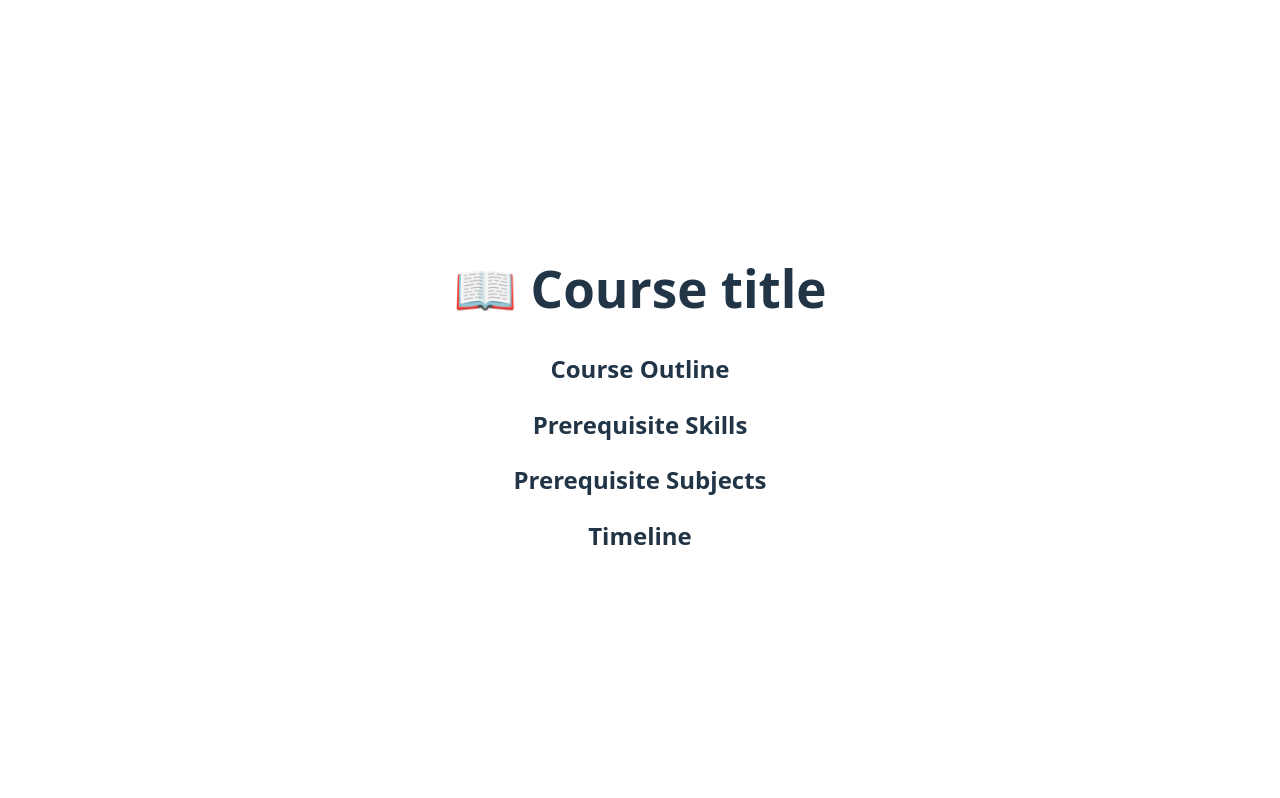
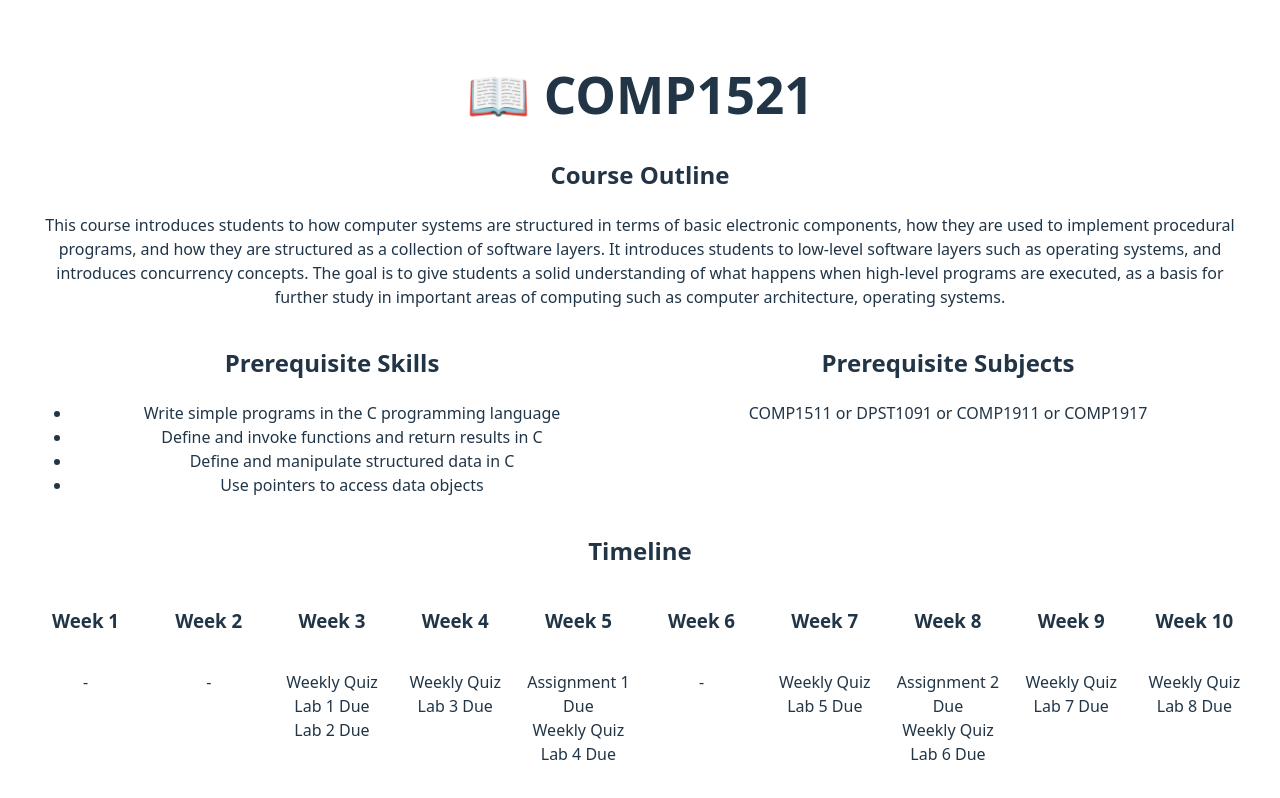
Before and after one commit to devsoc-unsw/trainee-ice-25t1, a React (Vite) app in the folder frontend/: page /course-info in a window 1280 px wide. Shown: the top 798 px of the page. Built offline with nearby package versions, Linux system fonts and the light colour scheme.

Commit message:
Added basic html structure to include all coursinfo

```diff
--- a/frontend/src/pages/CourseInfo/CourseInfo.css
+++ b/frontend/src/pages/CourseInfo/CourseInfo.css
@@ -1,5 +1,12 @@
 .prerequisites_grid {
   display: grid;
   grid-template-columns: repeat(2, 1fr);
-  gap: 1rem; /* or use 16px, or whatever gap you want */
+  gap: 1rem;
 }
+
+
+.timeline_grid {
+  display: grid;
+  grid-template-columns: repeat(10, 1fr);
+  gap: 1rem;
+}
--- a/frontend/src/pages/CourseInfo/CourseInfo.tsx
+++ b/frontend/src/pages/CourseInfo/CourseInfo.tsx
@@ -1,18 +1,57 @@
+import './CourseInfo.css';
 
 function CourseInfo() {
     return (
         <div >
-            <h1>📖 Course title</h1>
+            <h1>📖 COMP1521 </h1>
             <h2>Course Outline</h2>
-            <div className="grid grid-cols-2 gap-4">
+            <p> This course introduces students to how
+                computer systems are structured in terms of
+                basic electronic components, how they are
+                used to implement procedural programs, and how they are structured as a collection of software layers. It introduces students to low-level software layers such as operating systems, and introduces concurrency concepts. The goal is
+                to give students a solid understanding of what happens when high-level programs are executed, as a basis for
+                further study in important areas of  computing such as computer architecture, operating systems.</p>
+            <div className="prerequisites_grid">
               <div>
                 <h2>Prerequisite Skills</h2>
+                <ul>
+                  <li>Write simple programs in the C programming language</li>
+                  <li>Define and invoke functions and return results in C</li>
+                  <li>Define and manipulate structured data in C</li>
+                  <li>Use pointers to access data objects</li>
+                </ul>
               </div>
               <div>
                 <h2>Prerequisite Subjects</h2>
+                <p>COMP1511 or DPST1091 or COMP1911 or COMP1917</p>
               </div>
             </div>
             <h2>Timeline</h2>
+            <div className="timeline_grid">
+              <h3>Week 1</h3>
+              <h3>Week 2</h3>
+              <h3>Week 3</h3>
+              <h3>Week 4</h3>
+              <h3>Week 5</h3>
+              <h3>Week 6</h3>
+              <h3>Week 7</h3>
+              <h3>Week 8</h3>
+              <h3>Week 9</h3>
+              <h3>Week 10</h3>
+            </div>
+            <div className="timeline_grid">
+              <p>- </p>
+              <p>- </p>
+              <p>Weekly Quiz <br /> Lab 1 Due <br />Lab 2 Due </p>
+              <p>Weekly Quiz <br /> Lab 3 Due</p>
+              <p>Assignment 1 Due <br /> Weekly Quiz <br /> Lab 4 Due</p>
+              <p>- </p>
+              <p>Weekly Quiz <br />Lab 5 Due</p>
+              <p>Assignment 2 Due <br /> Weekly Quiz <br /> Lab 6 Due</p>
+              <p>Weekly Quiz <br /> Lab 7 Due</p>
+              <p>Weekly Quiz <br />Lab 8 Due</p>
+
+            </div>
         </div>
     );
 }
```
